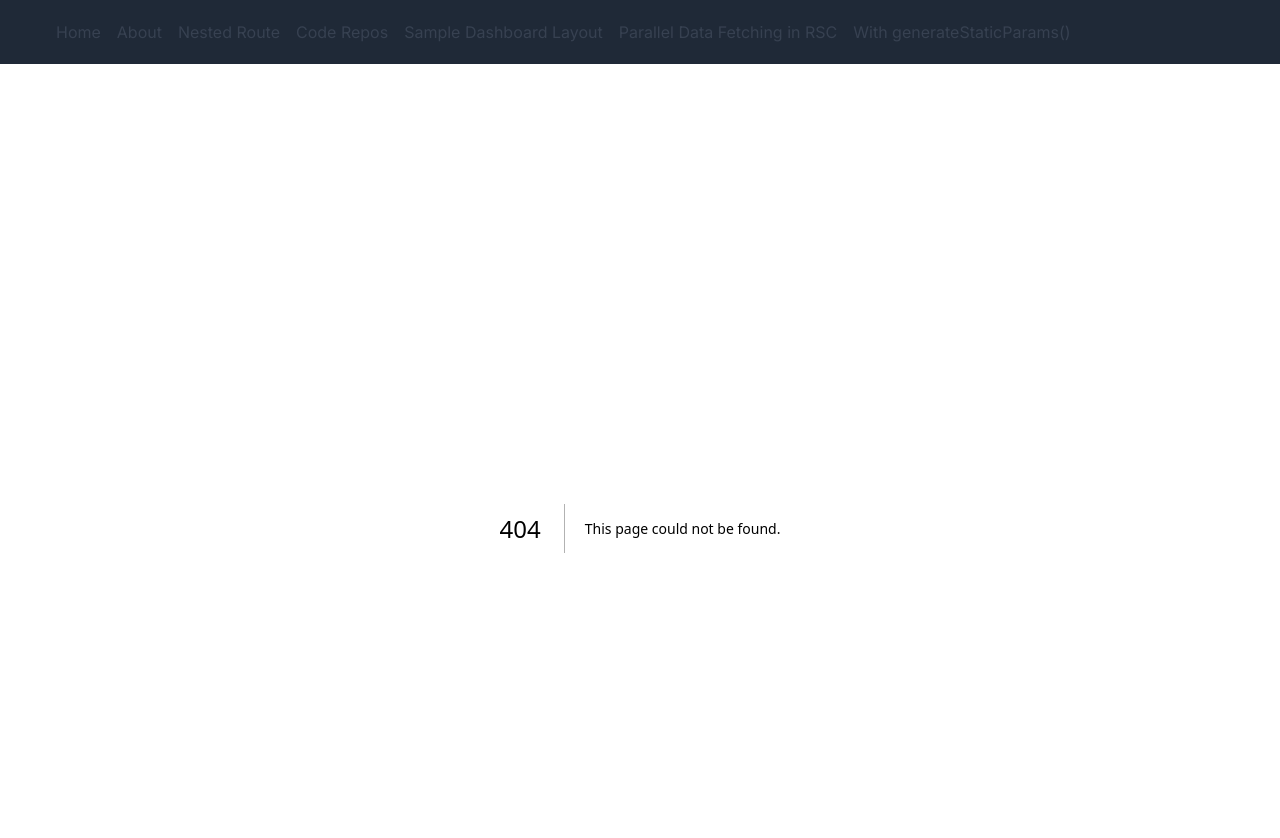
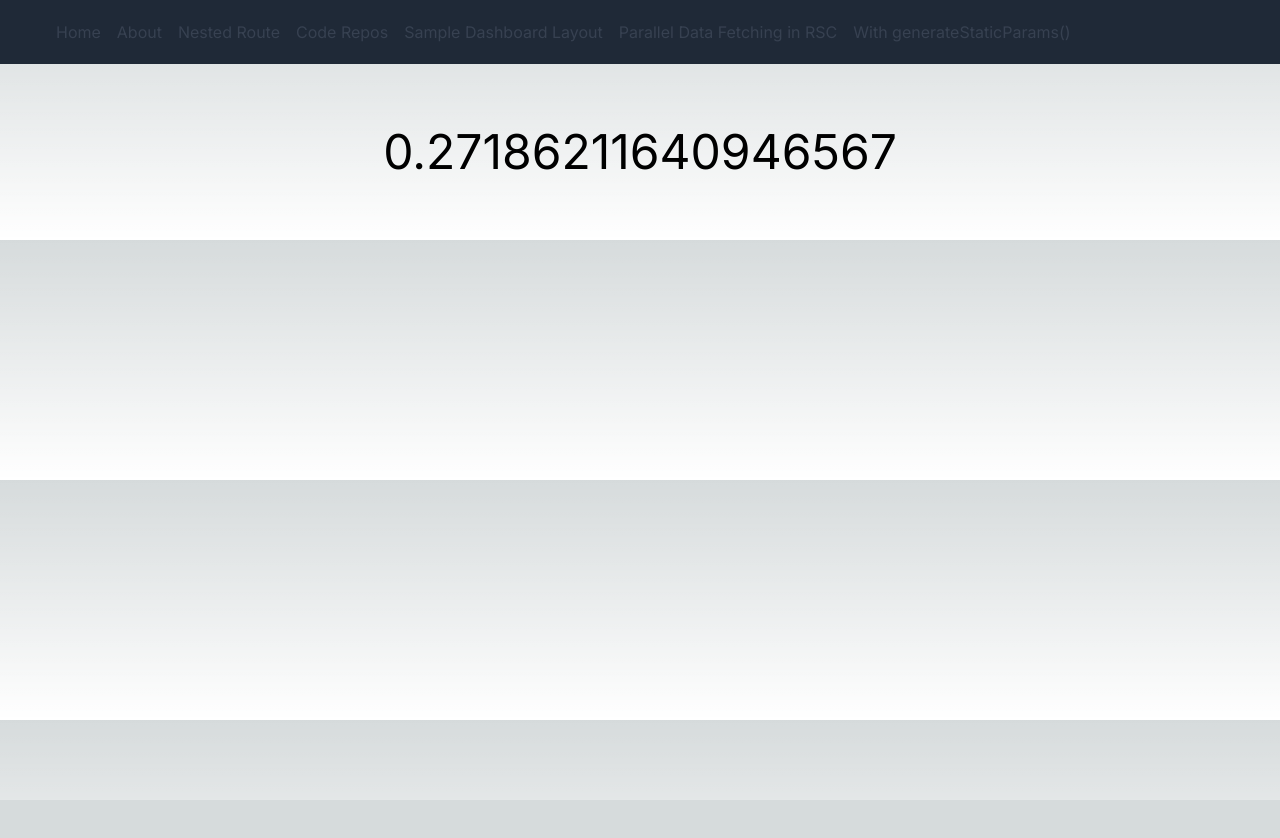
Before and after one commit to Ben888GitHub/nextjs-app-router, a Next.js app: page /caching-solution in a window 1280 px wide. Before the commit this address had no page. Shown: the top 838 px of the page. After the commit the page ends 800 px from the top, so only its background shows below. Built offline with nearby package versions, Linux system fonts and the light colour scheme.

Commit message:
try caching solution with 0 revalidation

```diff
--- /dev/null
+++ b/app/caching-solution/layout.js
@@ -0,0 +1,11 @@
+export const revalidate = 0;
+
+export const metadata = {
+	title: 'Caching Solution'
+};
+
+const CachingLayout = ({ children }) => {
+	return <>{children}</>;
+};
+
+export default CachingLayout;
--- /dev/null
+++ b/app/caching-solution/page.js
@@ -0,0 +1,11 @@
+// export const dynamic = 'force-dynamic';
+
+const getRandomNumber = () => {
+	return Math.random();
+};
+
+const CachingSolution = () => {
+	return <p className="text-5xl">{getRandomNumber()}</p>;
+};
+
+export default CachingSolution;
```
Also changed, not shown: quick-references.txt.
